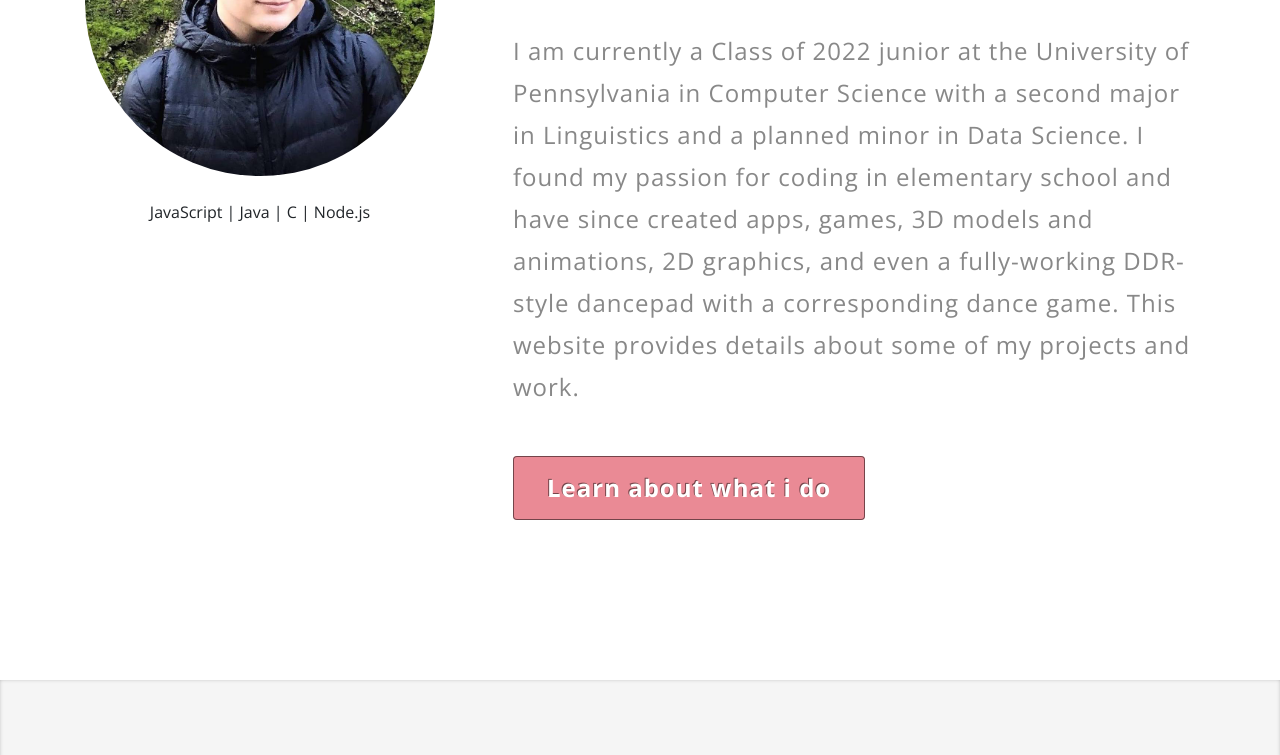
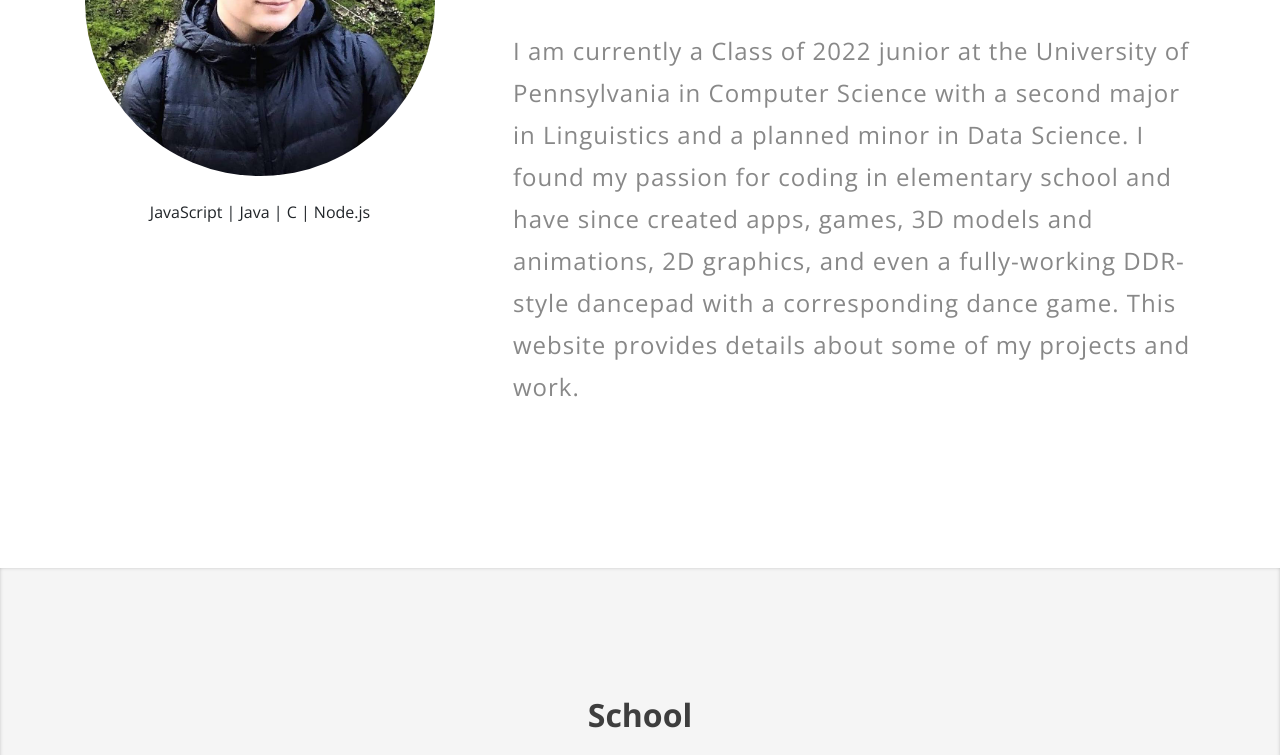
Before and after one commit to elijahj19/elijahj19.github.io, a plain HTML site: page index.html in a window 1280 px wide. Shown: the part 334-1089 px from the top of the page. Drawn offline with nearby package versions, Linux system fonts and the light colour scheme.

Commit message:
removed unnecessary button

```diff
--- a/index.html
+++ b/index.html
@@ -92,7 +92,7 @@ License URL: http://creativecommons.org/licenses/by/3.0/
 								and animations, 2D graphics, and even a fully-working DDR-style dancepad with a
 								corresponding dance game. This website provides details about some of my projects and
 								work.</p>
-							<a href="#services" class="banner-button btn mt-5 scroll">Learn about what i do</a>
+							<!-- <a href="#services" class="banner-button btn mt-5 scroll">Learn about what i do</a> -->
 						</div>
 					</div>
 				</div>
```
